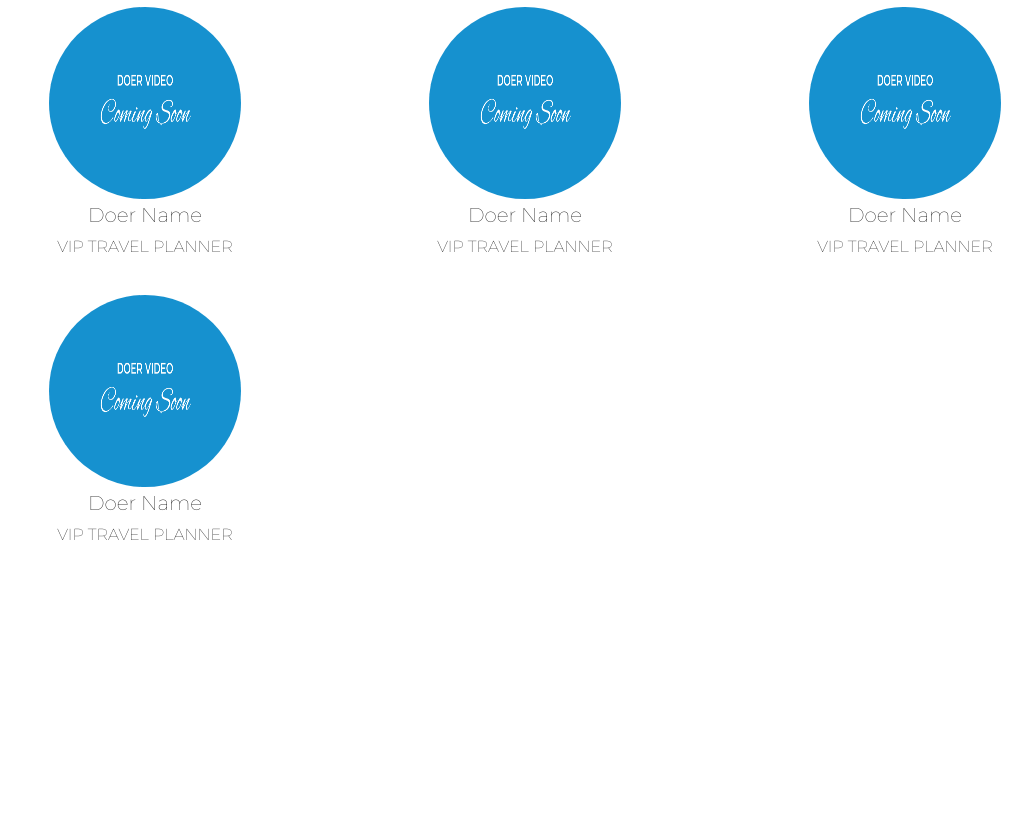
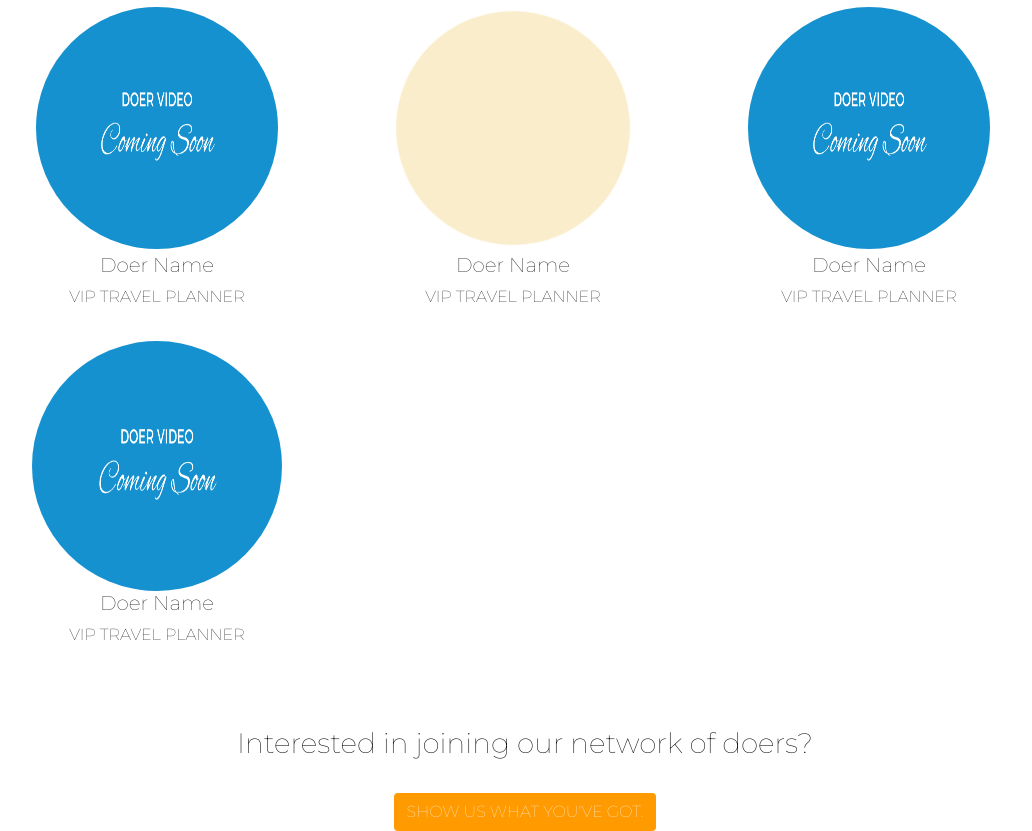
Before and after one commit to ed1868/OverseasMeetTheDoersPage, a plain HTML site: page index.html in a window 1280 px wide. Shown: the part 1409-2240 px from the top of the page, without its empty margins (115-1147 px from the left). Before the commit the page ends 1972 px from the top, so only its background shows below. Drawn offline with nearby package versions, Linux system fonts and the light colour scheme.

Commit message:
structure and styling done. Javascript up next with php

```diff
--- a/index.css
+++ b/index.css
@@ -39,13 +39,18 @@ ul {
   }
 .doerImage{
     text-align: center;
-     width: 200px;
-  height: 200px;
+     width: 250px;
+  height: 250px;
   border-radius: 50%;
   /* overflow: hidden; */
   border: none;
 
 
+}
+
+.padding-0{
+    padding-left: 0 !important;
+    padding-right: 0 !important;
 }
 
 #strike{
@@ -64,3 +69,8 @@ ul{
     margin-left: 20%;
 }
   }
+
+  #joinUsButton{
+      background-color: #FF9A00;
+      color:white;
+  }
--- a/index.html
+++ b/index.html
@@ -47,7 +47,7 @@
         <div class="row container pt-4">
             <div class="col-md-3"></div>
             <div class="col-md-3">
-                <ul >
+                <ul>
                     <li class="listTitle"><strong>What We Do</strong></li>
                     <li>Laugh Often</li>
                     <li>Discover the hidden secrets of each location</li>
@@ -85,9 +85,15 @@
 
     <!-- VIDEOS SECTION -->
     <section class="doerVideoSection container">
-        <div class="row ">
+        <div class="row container ">
             <div class="col-md-4 text-center mt-3">
                 <img class="doerImage img-thumbnail" src="./comingSoon.png">
+
+                <h5 class="doerName">Doer Name</h5>
+                <p class="doerJobTitle"> VIP TRAVEL PLANNER</p>
+            </div>
+            <div class="col-md-4 text-center mt-3">
+                <img class="doerImage img-thumbnail" src="./doerPlaceholder.png">
 
                 <h5 class="doerName">Doer Name</h5>
                 <p class="doerJobTitle"> VIP TRAVEL PLANNER</p>
@@ -99,19 +105,31 @@
                 <p class="doerJobTitle"> VIP TRAVEL PLANNER</p>
             </div>
             <div class="col-md-4 text-center mt-3">
-                <img class="doerImage img-thumbnail" src="./comingSoon.png">
-
-                <h5 class="doerName">Doer Name</h5>
-                <p class="doerJobTitle"> VIP TRAVEL PLANNER</p>
-            </div>
-            <div class="col-md-4 text-center mt-3">
-                <img class="doerImage img-thumbnail" src="./comingSoon.png">
+                <a href="https://www.youtube.com/embed/Uys5Y7iohrE" target="_self"><img class="doerImage"
+                        src="./comingSoon.png" /></a>
+                <!-- <img class="doerImage img-thumbnail" src="./comingSoon.png"><<iframe width="560" height="315" src="https://www.youtube.com/embed/Uys5Y7iohrE" title="YouTube video player" frameborder="0" allow="accelerometer; autoplay; clipboard-write; encrypted-media; gyroscope; picture-in-picture" allowfullscreen></iframe> -->
 
                 <h5 class="doerName">Doer Name</h5>
                 <p class="doerJobTitle"> VIP TRAVEL PLANNER</p>
             </div>
 
         </div>
+    </section>
+
+    <section class="lastSection pt-5">
+        <div class="row">
+            <div class="col-md-12 pt-3">
+                <h3 class="text-center">Interested in joining our network of doers?</h3>
+            </div>
+        </div>
+
+        <div class="row pt-4">
+            <div class="col-md-12 text-center">
+               <a href="" id="joinUsButton" class="btn text-center">SHOW US WHAT YOU'VE GOT.</a>
+            </div>
+        </div>
+
+
     </section>
 
 
--- a/index.js
+++ b/index.js
@@ -2,7 +2,7 @@ let doers = [
     {
         name: "Eddie Ruiz",
         position: "Software Engineer",
-        url: "https://www.facebook.com"
+        url: "https://www.youtube.com/embed/Uys5Y7iohrE"
 
     },
     {
@@ -18,3 +18,5 @@ let doers = [
 
     }
 ];
+
+doers.map(doer => PageTransitionEvent)
```
Also changed, not shown: doerPlaceholder.png (added).
